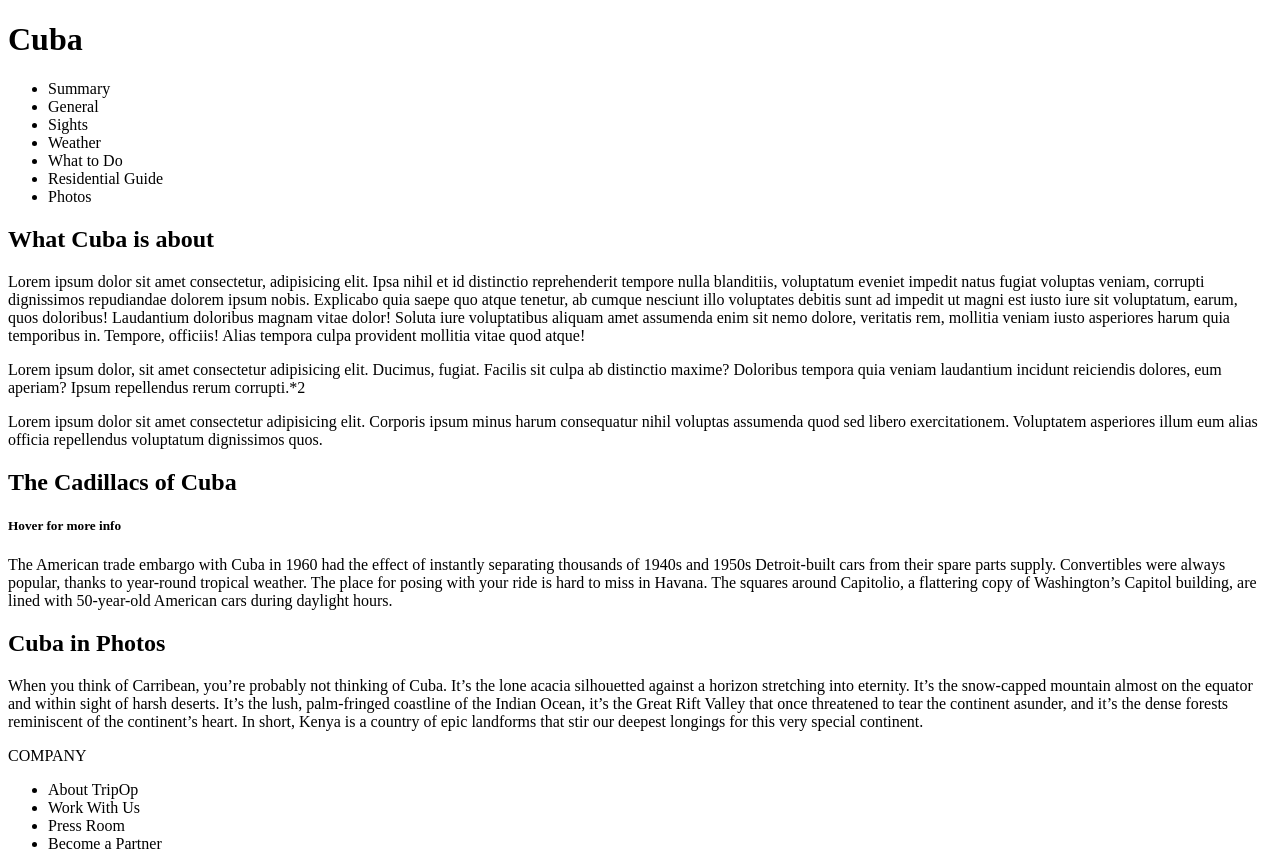
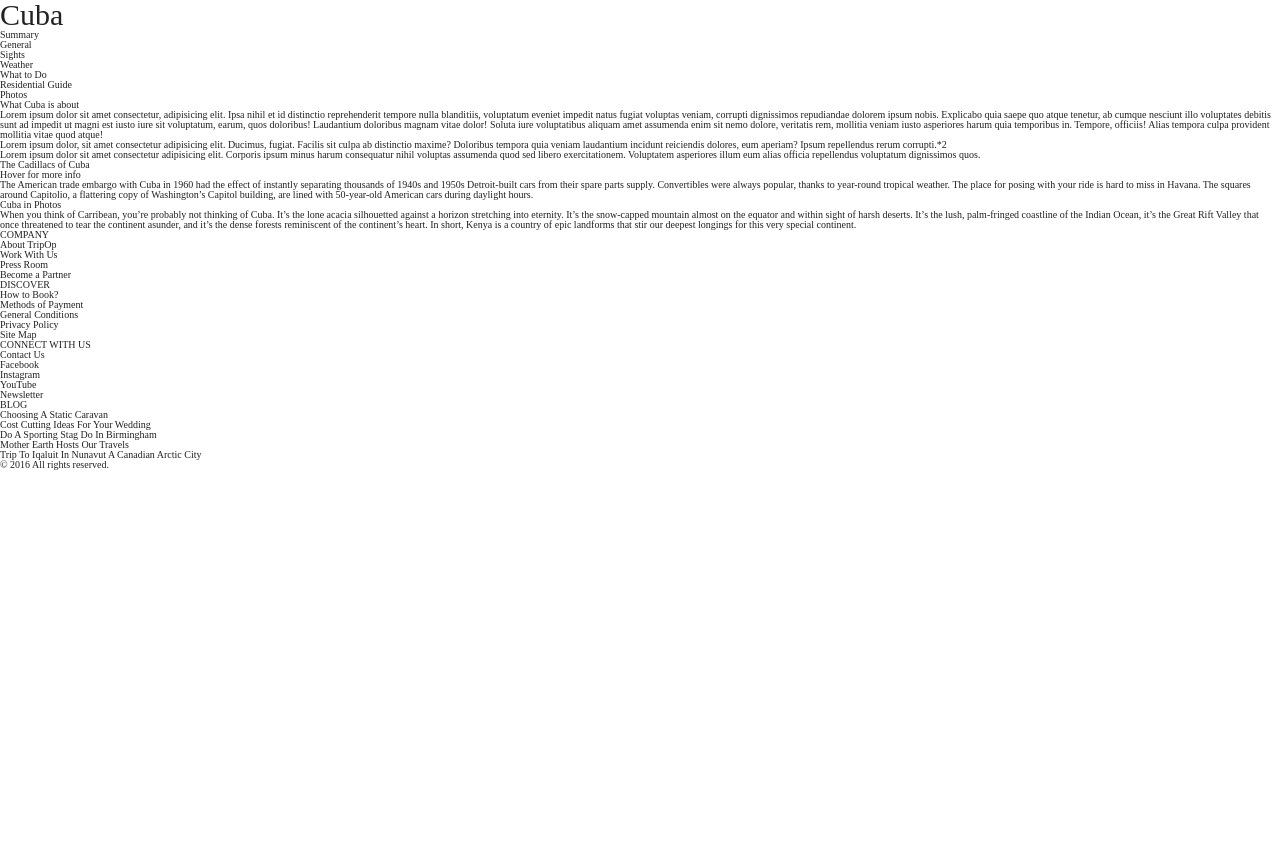
Before and after one commit to Pirci/cuba-travel-page, a plain HTML site: page index.html in a window 1280 px wide. Shown: the top 856 px of the page. After the commit the page ends 800 px from the top, so only its background shows below. Drawn offline with Linux system fonts and the light colour scheme.

Commit message:
css modify it as neccessary

```diff
--- a/css/app.css
+++ b/css/app.css
@@ -8,9 +8,9 @@ body {
   overflow-x: hidden;
 }
 
-body {
-  font-family: "Merriweather", serif;
-  font-size: 15px;
-  font-weight: 400;
-  line-height: 1.6em;
+html {
+  font-size: 62.5%;
 }
+h1 {
+  font-size: 3rem;
+}
--- a/index.html
+++ b/index.html
@@ -4,8 +4,8 @@
     <meta charset="UTF-8" />
     <meta http-equiv="X-UA-Compatible" content="IE=edge" />
     <meta name="viewport" content="width=device-width, initial-scale=1.0" />
-    <link rel="stylesheet" href="css/app.css />
     <link rel="stylesheet" href="css/reset.css" />
+    <link rel="stylesheet" href="css/app.css" />
     <title>Cuba Travel Page</title>
   </head>
   <body>
```
